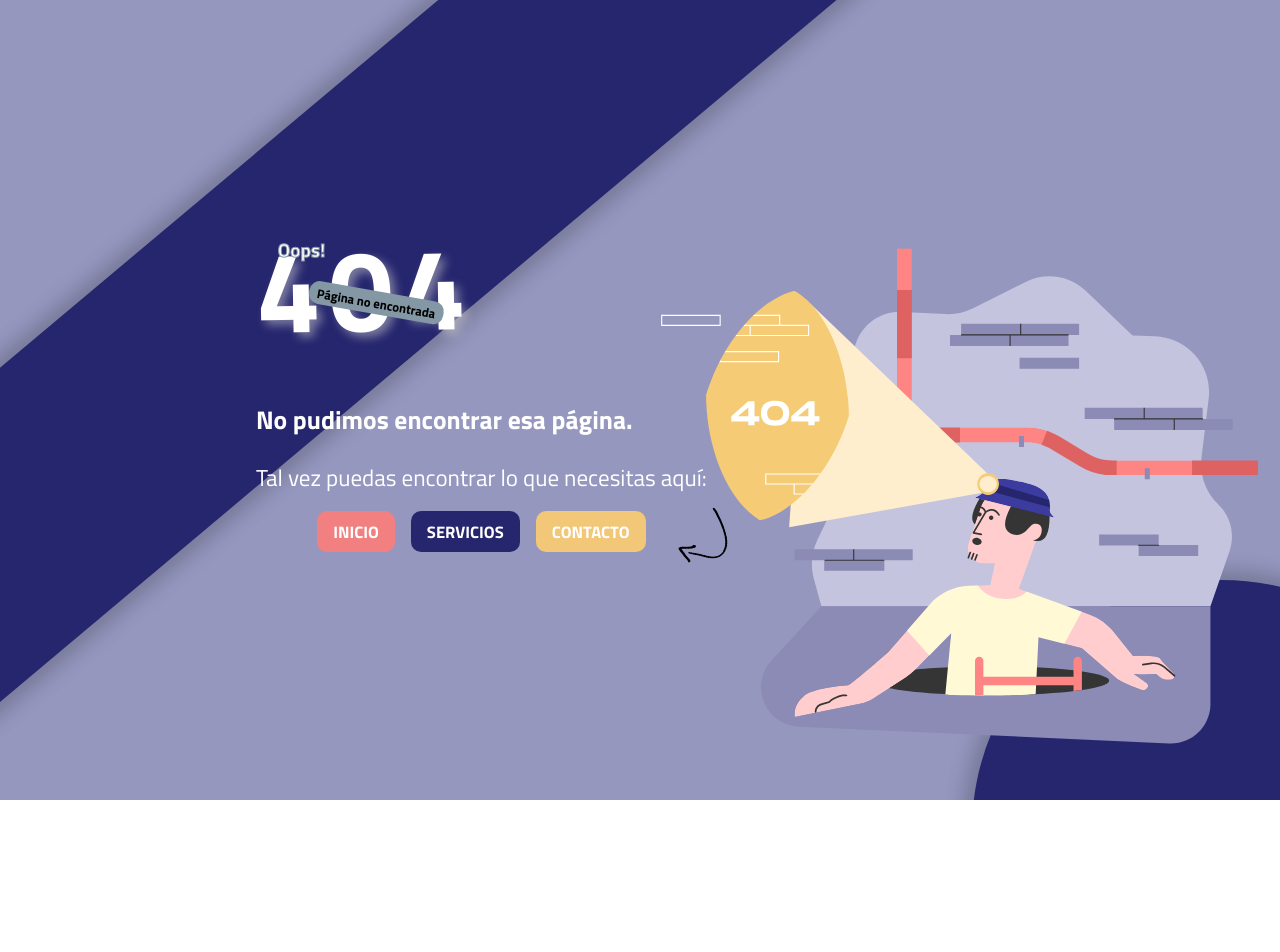
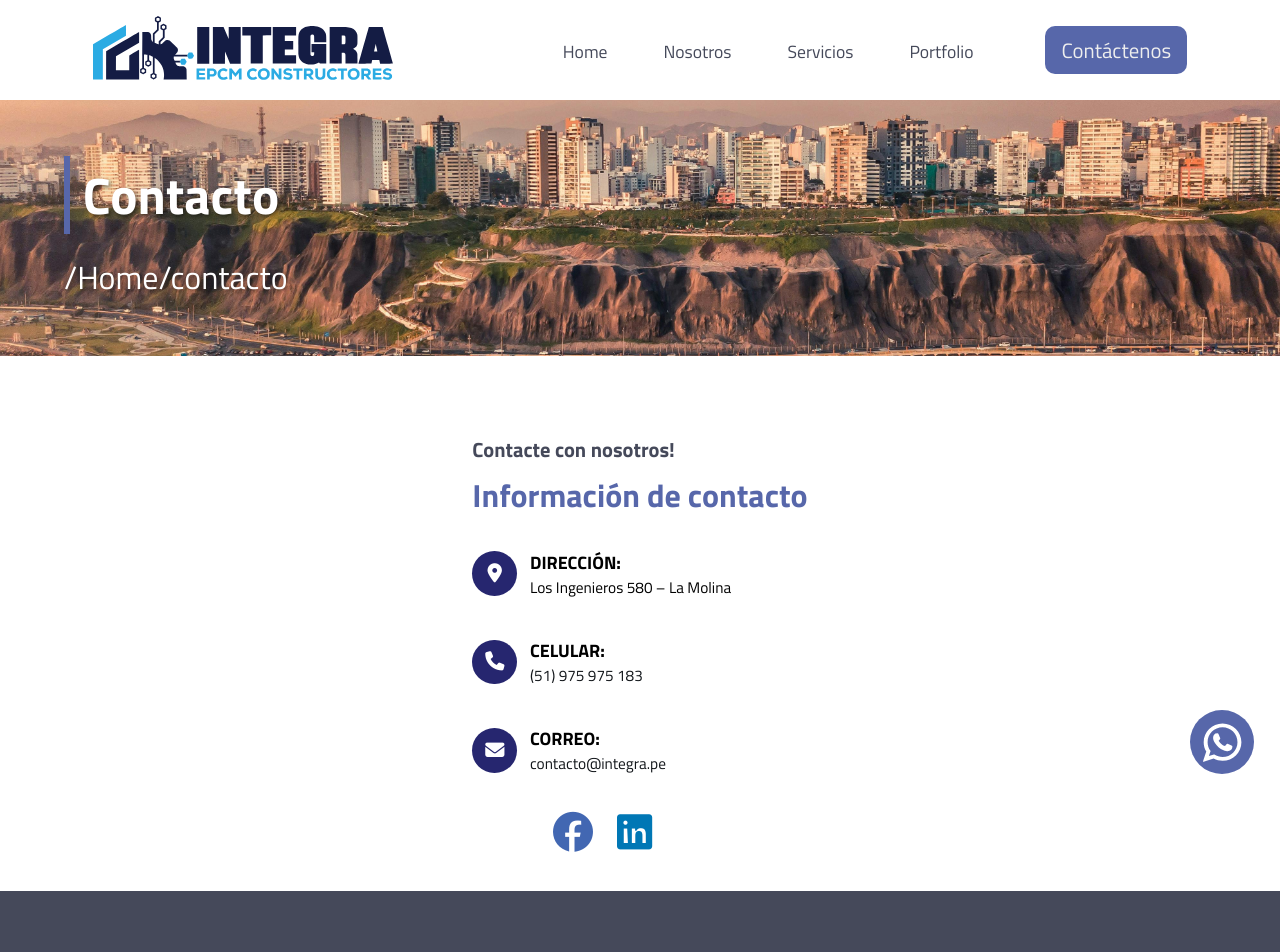
Before and after one commit to Alvaro-Neyra/INTEGRA-OFFICIAL-REPO, a React (Vite) app: page /contacto in a window 1280 px wide. Before the commit this address had no page. Shown: the top 952 px of the page. Before the commit the page ends 800 px from the top, so only its background shows below. Built offline with nearby package versions, Linux system fonts and the light colour scheme.

Commit message:
Adding contacts page

```diff
--- a/src/App.jsx
+++ b/src/App.jsx
@@ -11,6 +11,7 @@ import ServiciosInspeccion from './views/ServiciosInspeccion';
 import ServiciosSupervision from './views/ServiciosSupervision';
 import NotFound from './views/NotFound';
 import Portfolio from './views/Portfolio';
+import Contacts from './views/Contacts';
 
 function App() {
 
@@ -25,6 +26,7 @@ function App() {
     { path: '/servicios/inspeccion-tecnica', element: <ServiciosInspeccion/> },
     { path: '/servicios/supervision-de-obra', element: <ServiciosSupervision/> },
     { path: '/portfolio', element: <Portfolio/> },
+    { path: '/contacto', element: <Contacts /> },
     { path: '/*', element: <NotFound /> }
   ]);
 
--- /dev/null
+++ b/src/components/ContactInfo.jsx
@@ -0,0 +1,53 @@
+import { Link } from "react-router-dom";
+import "../styles/ContactInfo.css";
+
+function ContactInfo() {
+    return (
+        <section className="contact-info">
+            <h2><span>Contacte con nosotros!</span><span>Información de contacto</span></h2>
+            <div className="contact-information-container">
+                <ul>
+                    <li>
+                        <div>
+                            <i className="fa-solid fa-location-dot"></i>
+                        </div>
+                        <article>
+                            <h3>DIRECCIÓN:</h3>
+                            <p>Los Ingenieros 580 – La Molina</p>
+                        </article>
+                    </li>
+                    <li>
+                        <div>
+                            <i class="fa-solid fa-phone"></i>
+                        </div>
+                        <article>
+                            <h3>CELULAR:</h3>
+                            <a href="tel: +929589271">
+                                <p>(51) 975 975 183</p>
+                            </a>
+                        </article>
+                    </li>
+                    <li>
+                        <div>
+                            <i className="fa-solid fa-envelope"></i>
+                        </div>
+                        <article>
+                            <h3>CORREO:</h3>
+                            <a href="mailto:contacto@integra.pe">
+                                <p>contacto@integra.pe</p>
+                            </a>
+                        </article>
+                    </li>
+                </ul>
+                <div className="social-media-container">
+                    <ul>
+                        <li><i className="fa-brands fa-facebook"><Link></Link></i></li>
+                        <li><i className="fa-brands fa-linkedin"><Link></Link></i></li>
+                    </ul>
+                </div>
+            </div>
+        </section>
+    );
+}
+
+export default ContactInfo;
--- a/src/components/Footer.jsx
+++ b/src/components/Footer.jsx
@@ -29,7 +29,7 @@ function Footer() {
                                     <li><ButtonLink active={pathname === '/'} to="/">Inicio</ButtonLink></li>
                                     <li><ButtonLink active={pathname === '/nosotros'} to="/nosotros">Nosotros</ButtonLink></li>
                                     <li><ButtonLink active={pathname === '/servicios'} to="/servicios">Servicios</ButtonLink></li>
-                                    <li><ButtonLink active={pathname === '/proyectos'} to="/proyectos">Proyectos</ButtonLink></li>
+                                    <li><ButtonLink active={pathname === '/portfolio'} to="/portfolio">Portfolio</ButtonLink></li>
                                     <li><ButtonLink active={pathname === ''} to="">Metodología de Gestión</ButtonLink></li>
                                     <li><ButtonLink active={pathname === '/contacto'} to="/contacto">Contacto</ButtonLink></li>
                                 </ul>
--- /dev/null
+++ b/src/components/HeroImage.jsx
@@ -0,0 +1,45 @@
+import { useLocation } from "react-router-dom";
+import "../styles/HeroImage.css";
+
+function HeroImage({ image, heading }) {
+
+    const { pathname } = useLocation();
+
+    const heroRoute = ((pathname) => {
+        switch (pathname) {
+            case "/":
+                return "home";
+            case "/nosotros":
+                return "nosotros";
+            case "/servicios":
+                return "servicios";
+            case "/servicios/construccion":
+                return "construccion";
+            case "/servicios/gerencia-de-proyectos":
+                return "gerencia";
+            case "/servicios/inmobiliaria":
+                return "inmobiliaria";
+            case "/servicios/expediente-tecnico":
+                return "expediente";
+            case "/servicios/inspeccion-tecnica":
+                return "inspeccion";
+            case "/servicios/supervision-de-obra":
+                return "supervision";
+            case "/portfolio":
+                return "portfolio";
+            case "/contacto":
+                return "/Home/contacto";
+            default:
+                return "home";
+        }
+    });
+
+    return (
+        <div className="hero-image" style={{backgroundImage: `url(${image})`}}>
+            <h1>{heading}</h1>
+            <p>{heroRoute(pathname)}</p>
+        </div>
+    );
+}
+
+export default HeroImage;
--- /dev/null
+++ b/src/styles/ContactInfo.css
@@ -0,0 +1,157 @@
+.contact-info {
+    display: flex;
+    flex-direction: column;
+    justify-content: center;
+    align-items: flex-start;
+    margin-top: 20px;
+}
+.contact-info h2 {
+    font-size: 1.6vw;
+    font-weight: 800;
+    color: var(--clr-neutral-900);
+    margin-bottom: 10px;
+    display: flex;
+    flex-direction: column;
+    align-items: flex-start;
+    gap: .5vw;
+}
+
+.contact-info h2 span:first-child {
+    color: var(--mainColor);
+}
+
+.contact-info h2 span:last-child {
+    color: var(--mainColorLight);
+    font-size: 2.5vw;
+}
+
+.contact-information-container {
+    display: flex;
+    flex-direction: column;
+    gap: 3vw;
+}
+
+.contact-information-container ul {
+    list-style: none;
+    display: flex;
+    flex-direction: column;
+    gap: 3vw;
+}
+
+.contact-information-container ul li {
+    display: flex;
+    gap: 1vw;
+    align-items: center;
+}
+
+.contact-information-container ul li div {
+    background-color: var(--darkBlueColor);
+    width: 3.5vw;
+    height: 3.5vw;
+    border-radius: 50%;
+    display: flex;
+    justify-content: center;
+    align-items: center;
+    font-size: 1.5vw;
+    color: var(--clr-neutral-100);
+}
+
+.contact-information-container ul li article {
+    font-size: 1.2vw;
+    font-weight: 500;
+}
+
+.contact-information-container ul li article a {
+    color: var(--clr-neutral-900);
+    text-decoration: none;
+    transition: all 200ms ease-in-out;
+}
+
+.contact-information-container ul li article a:hover {
+    color: var(--mainColorLight);
+}
+
+.social-media-container ul{
+    display: flex;
+    flex-direction: row;
+    width: 100%;
+    justify-content: center;
+    align-items: center;
+    gap: 2vw;
+}
+
+.social-media-container ul li {
+    display: flex;
+    justify-content: center;
+    align-items: center;
+    cursor: pointer;
+    transition: all 500ms ease-in-out;
+}
+
+.social-media-container ul li i {
+    color: var(--darkBlueColor);
+    font-size: 3vw;
+    font-weight: 600;
+    text-decoration: none;
+    transition: all 500ms ease-in-out;
+}
+
+.social-media-container ul li:first-child i {
+    color: #4267B2;
+}
+
+.social-media-container ul li:nth-child(2) i {
+    color: #0077B5;
+}
+
+.social-media-container ul li:hover i {
+    color: var(--mainColor);
+}
+
+@media only screen and (max-width: 1000px) {
+    .contact-info h2 {
+        font-size: 3vw;
+    }
+
+    .contact-info h2 span:last-child {
+        font-size: 4.5vw;
+    }
+
+    .contact-information-container ul li div {
+        width: 7vw;
+        height: 7vw;
+        font-size: 3vw;
+    }
+
+    .contact-information-container ul li article {
+        font-size: 3vw;
+    }
+
+    .social-media-container ul li i {
+        font-size: 6vw;
+    }
+}
+
+@media only screen and (max-width: 500px) {
+    .contact-info h2 {
+        font-size: 2.5rem;
+    }
+
+    .contact-info h2 span:last-child {
+        font-size: 3.5rem;
+    }
+
+    .contact-information-container ul li div {
+        width: 12vw;
+        height: 12vw;
+        font-size: 5vw;
+    }
+
+    .contact-information-container ul li article {
+        font-size: 3vw;
+    }
+
+    .social-media-container ul li i {
+        font-size: 8vw;
+    }
+}
--- /dev/null
+++ b/src/styles/Contacts.css
@@ -0,0 +1,6 @@
+.contacts-main {
+    display: flex;
+    justify-content: space-around;
+    align-items: center;
+    padding: 3vw;
+}
--- /dev/null
+++ b/src/styles/HeroImage.css
@@ -0,0 +1,58 @@
+.hero-image {
+    background-size: cover;
+    background-position: center;
+    height: 20vw;
+    min-height: 20vw;
+    display: flex;
+    flex-direction: column;
+    justify-content: center;
+    align-items: flex-start;
+    color: white;
+    text-shadow: 2px 2px 4px rgba(0, 0, 0, 0.5);
+    gap: 1.5vw;
+    padding: 5vw;
+}
+
+.hero-image h1 {
+    border-left: .5vw solid var(--mainColorLight);
+    padding-left: 1vw;
+    font-size: 4vw;
+    margin: 0;
+}
+
+.hero-image p {
+    font-size: 2.5vw;
+}
+
+@media only screen and (max-width: 1000px) {
+    .hero-image {
+        height: 30vw;
+        min-height: 30vw;
+        font-size: 3rem;
+        padding: 7.5vw;
+    }
+
+    .hero-image h1 {
+        font-size: 6vw;
+    }
+
+    .hero-image p {
+        font-size: 4vw;
+    }
+}
+
+@media only screen and (max-width: 600px) {
+    .hero-image {
+        height: 50vw;
+        min-height: 40vw;
+        padding: 10vw;
+    }
+
+    .hero-image h1 {
+        font-size: 8vw;
+    }
+
+    .hero-image p {
+        font-size: 5vw;
+    }
+}
--- /dev/null
+++ b/src/views/Contacts.jsx
@@ -0,0 +1,29 @@
+import { useEffect } from "react";
+import HeroImage from "../components/HeroImage";
+import NavBar from "../components/NavBar";
+import Footer from "../components/Footer";
+import contactoImage from "../images/contacto-hero-image.jpg";
+import AbsoluteElements from "../components/AbsoluteElements";
+import ContactInfo from "../components/ContactInfo";
+import "../styles/Contacts.css";
+
+function Contacts() {
+
+    useEffect(() => {
+        window.scrollTo(0, 0);
+    }, []);
+
+    return (
+        <>
+        <NavBar active={true} position={"static"}></NavBar>
+            <HeroImage image={contactoImage} heading="Contacto"/>
+            <main className="contacts-main">
+                <ContactInfo></ContactInfo>
+            </main>
+        <Footer></Footer>
+        <AbsoluteElements></AbsoluteElements>
+        </>
+    );
+}
+
+export default Contacts;
```
Also changed, not shown: src/images/contacto-hero-image.jpg (added).
